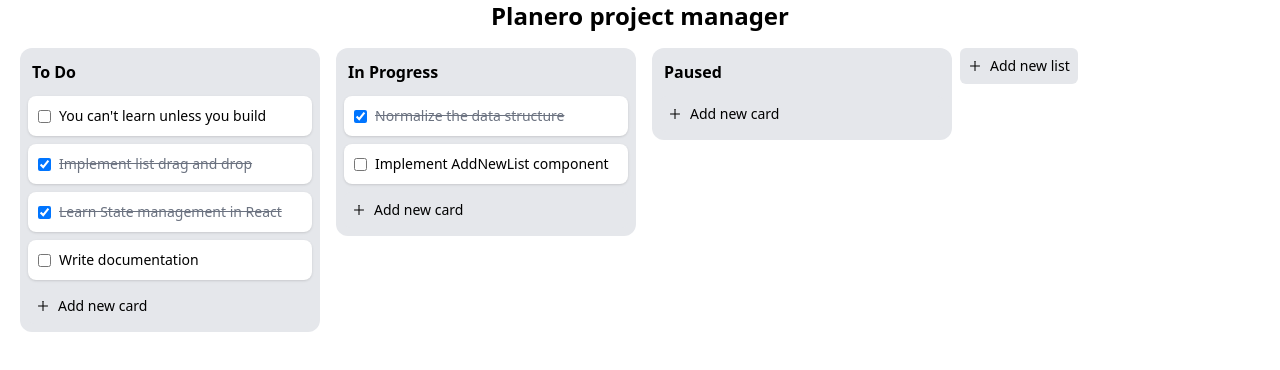
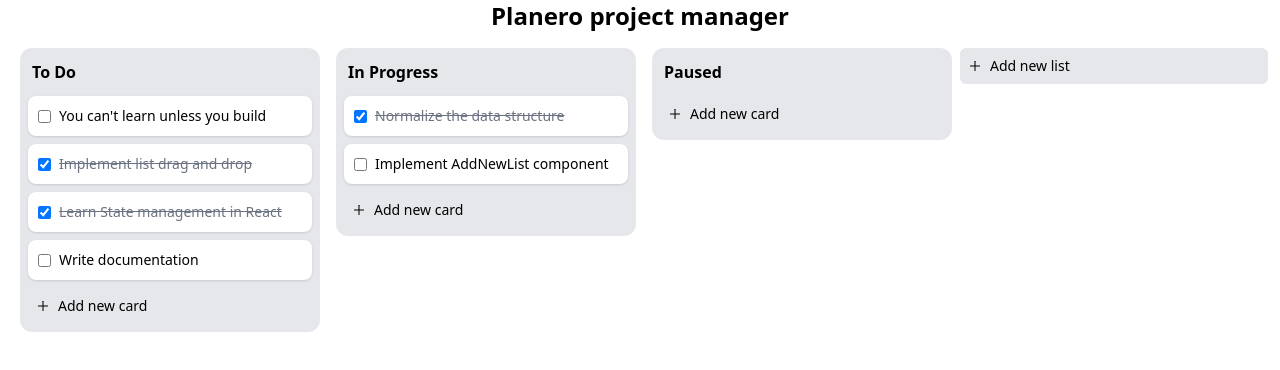
Before and after one commit to raknos13/planero-planner-react, a React (Vite) app: page / in a window 1280 px wide. Shown: the top 370 px of the page. Built offline with nearby package versions, Linux system fonts and the light colour scheme.

Commit message:
Customize rendering based on type prop

```diff
--- a/src/components/AddNew.jsx
+++ b/src/components/AddNew.jsx
@@ -97,8 +97,8 @@ const AddNew = ({ type, handleAddNew }) => {
   }
 
   return (
-    <div>
-      {isAddingNew && (
+    <div className="bg-gray-200 h-min rounded-lg w-full">
+      {isAddingNew && type === "card" && (
         <textarea
           placeholder="Enter a title..."
           value={newTitle}
@@ -109,14 +109,25 @@ const AddNew = ({ type, handleAddNew }) => {
           className="mb-1 p-2 px-3 w-full rounded-lg text-sm"
         />
       )}
+      {isAddingNew && type === "list" && (
+        <input
+          placeholder="Enter a title..."
+          value={newTitle}
+          ref={inputRef}
+          onChange={(e) => setNewTitle(e.target.value)}
+          onKeyDown={handleKeyDown}
+          onBlur={handleBlur}
+          className="mb-1 p-2 px-3 w-full rounded-lg text-sm"
+        />
+      )}
 
-      <div className="flex">
+      <div className="flex w-full">
         <button
           onMouseDown={() => {
             hasClickedAddButton.current = true;
           }}
           onClick={handleClick}
-          className="flex justify-start items-center gap-2 p-2 bg-gray-200 rounded-md w-full text-sm hover:bg-gray-400"
+          className="flex flex-grow justify-start items-center gap-2 p-2 bg-gray-200 rounded-md w-full text-sm hover:bg-gray-400"
         >
           <AiOutlinePlus />
           <span>Add new {type}</span>
@@ -124,7 +135,7 @@ const AddNew = ({ type, handleAddNew }) => {
         {isAddingNew && (
           <button
             onClick={handleCancel}
-            className="p-1 px-2 rounded-md hover:bg-gray-400"
+            className="flex-shrink-0 p-1 px-2 rounded-md hover:bg-gray-400"
           >
             <AiOutlineClose />
           </button>
```
